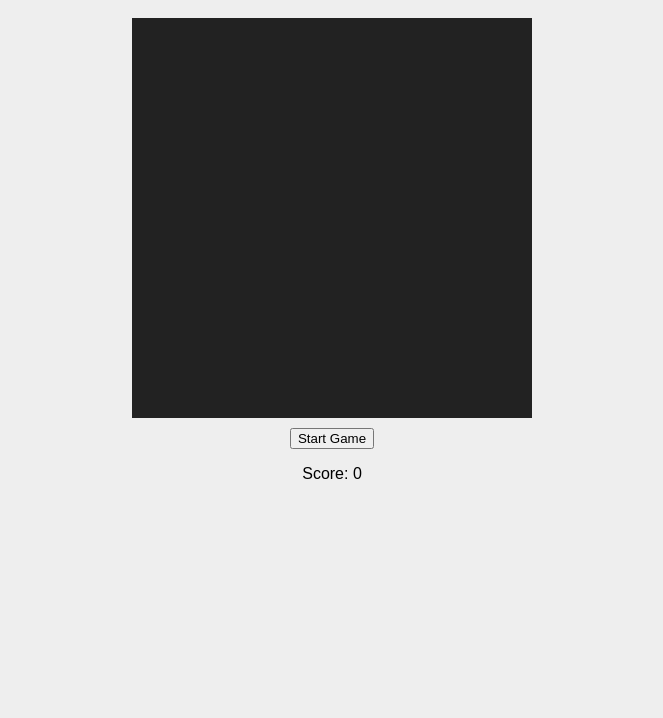
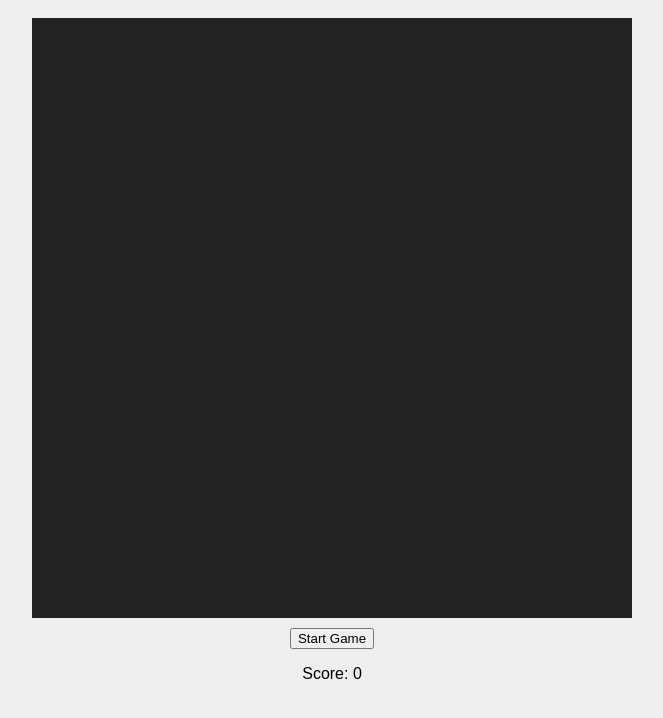
Before and after one commit to BenGothard/snek, a plain HTML site: page index.html in a window 1280 px wide. Both pictures are taken after a click on the button "Start Game". Shown: the part 60-778 px from the top of the page, without its empty margins (308-971 px from the left). Drawn offline with Linux system fonts and the light colour scheme.

Commit message:
Increase play area and adjust game rules

```diff
--- a/index.html
+++ b/index.html
@@ -7,7 +7,7 @@
 </head>
 <body>
   <h1>Snek</h1>
-  <canvas id="game" width="400" height="400"></canvas>
+  <canvas id="game" width="600" height="600"></canvas>
   <button id="start">Start Game</button>
   <p id="score">Score: 0</p>
   <script src="script.js"></script>
--- a/script.js
+++ b/script.js
@@ -39,7 +39,7 @@ function gameLoop(timestamp) {
 }
 
 let lastTime = 0;
-const frameDelay = 100; // ms
+const frameDelay = 150; // ms
 
 function step(timestamp) {
   if (timestamp - lastTime < frameDelay) return true;
@@ -47,11 +47,10 @@ function step(timestamp) {
 
   const head = { x: snake[0].x + velocity.x, y: snake[0].y + velocity.y };
 
-  // wrap around the edges
-  if (head.x < 0) head.x = tileCount - 1;
-  if (head.x >= tileCount) head.x = 0;
-  if (head.y < 0) head.y = tileCount - 1;
-  if (head.y >= tileCount) head.y = 0;
+  // end the game if the snake hits the edges
+  if (head.x < 0 || head.x >= tileCount || head.y < 0 || head.y >= tileCount) {
+    return false;
+  }
 
   // check collision with self
   for (let part of snake) {
```
